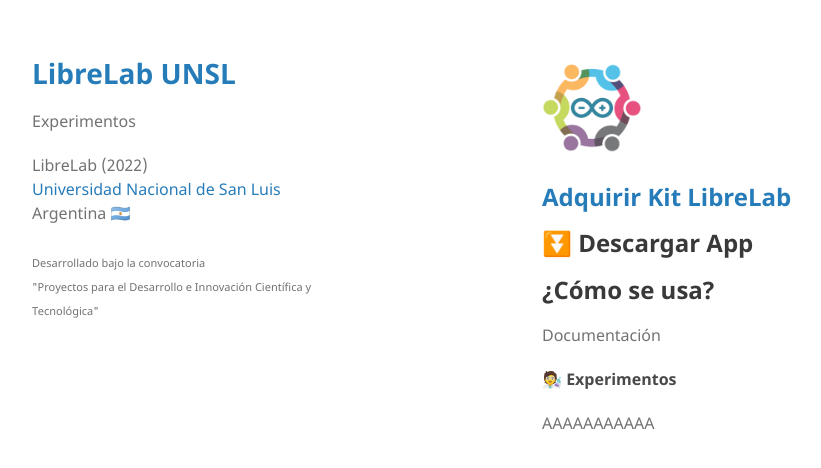
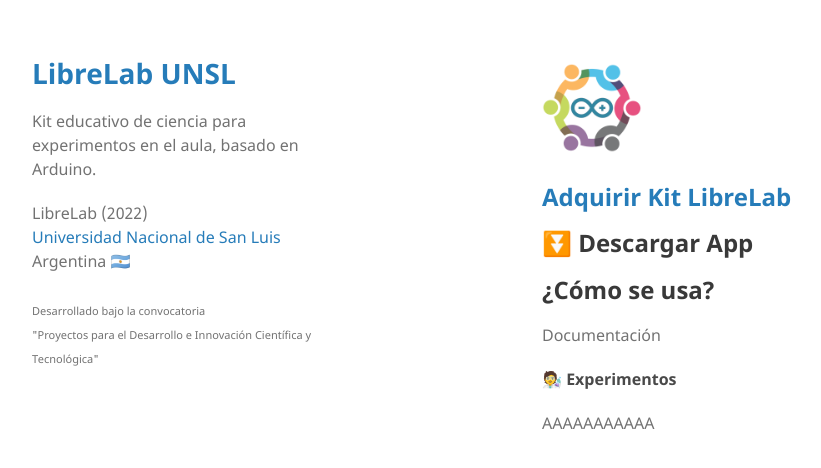
Before and after one commit to labunsl/labunsl.github.io, a Jekyll site: the page built from index.md, in a window 1280 px wide. Shown: the top 468 px of the page, without its empty margins (28-849 px from the left). Built offline with Jekyll 4.4.1, drawn with Linux system fonts in a browser that asks for light colours.

Commit message:
Update index.md

```diff
--- a/index.md
+++ b/index.md
@@ -1,7 +1,7 @@
 ---
 layout: default
 title: LibreLab UNSL
-description: Experimentos
+description: Kit educativo de ciencia para experimentos en el aula, basado en Arduino.
 ---
 
 ![asd](/assets/img/logo.png){: height="100" }
```
